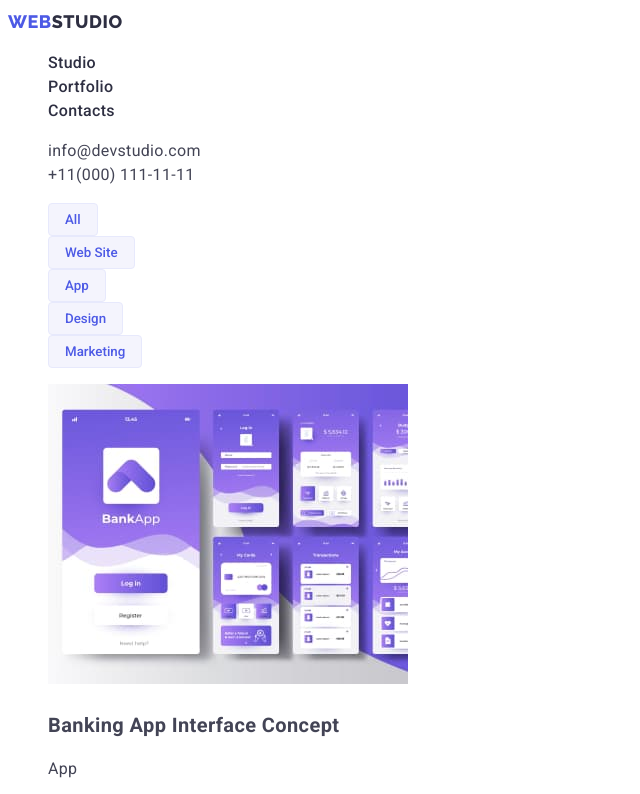
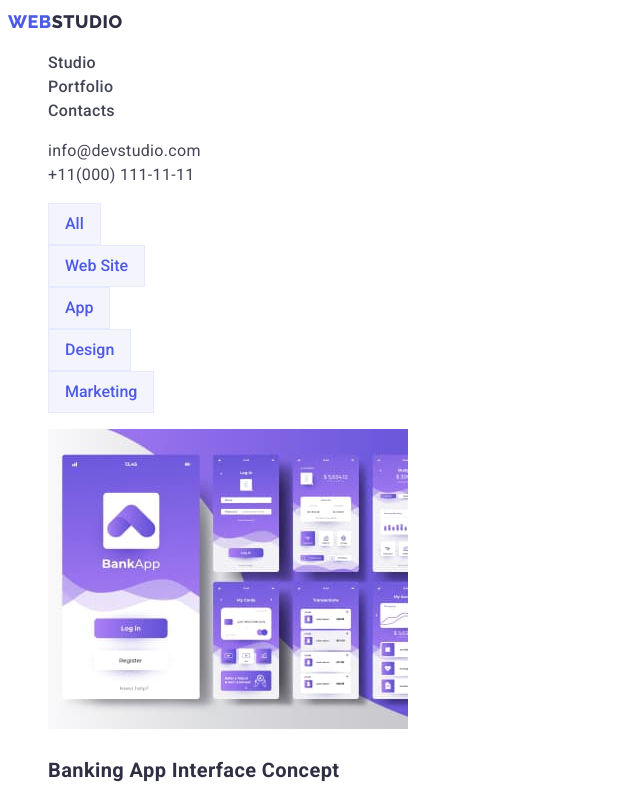
Before and after one commit to PetroShutak/goit-markup-hw-02, a plain HTML site: page portfolio.html in a window 1280 px wide. Shown: the top 794 px of the page, without its empty margins (0-640 px from the left). Drawn offline with Linux system fonts and the light colour scheme.

Commit message:
completed action

```diff
--- a/css/styles.css
+++ b/css/styles.css
@@ -1,26 +1,26 @@
 :root {
   --page_header_bgr: #ffffff;
   --body_color: #2e2f42;
-  --body_bgr: #FFFFFF;
+  --body_bgr: #ffffff;
   --logo_head_color: #2e2f42;
   --logo__accent: #4d5ae5;
-  --menu_item_color: #2E2F42;;
+  --menu_item_color: #2e2f42;
   --contacts-links__link_color: #434455;
   --hero_bgr_color: #2e2f42;
   --hero__heading__color: #ffffff;
   --hero__button_color: #ffffff;
   --hero__button_bgr: #4d5ae5;
-  --title_color: #2E2F42;
-  --team_bgr: #F4F4FD;
-  --team_dscr: #FFFFFF;
+  --title_color: #2e2f42;
+  --team_bgr: #f4f4fd;
+  --team_dscr: #ffffff;
   --description_color: #434455;
   --logo_footer_color: #f4f4fd;
-  --menu__link_color: #2e2f42;
+  --menu__link_color: #434455;
   --footer_bgr: #2e2f42;
-  --portfolio_bgr: #FFFFFF;
+  --portfolio_bgr: #ffffff;
   --button_potrfolio_color: #4d5ae5;
   --button_portfolio_bgr: #f4f4fd;
-  --description_footer_color: #E7E9FC;
+  --description_footer_color: #e7e9fc;
 }
 .list {
   list-style: none;
@@ -37,7 +37,7 @@ body {
 .page-header {
   background-color: var(--page_header_bgr);
   /* box-shadow: 0px 2px 1px rgba(46, 47, 66, 0.08), */
-    /* 0px 1px 1px rgba(46, 47, 66, 0.16), 0px 1px 6px rgba(46, 47, 66, 0.08); */
+  /* 0px 1px 1px rgba(46, 47, 66, 0.16), 0px 1px 6px rgba(46, 47, 66, 0.08); */
 }
 /* ---Logo--- */
 .logo {
@@ -103,23 +103,20 @@ body {
   line-height: 1.19;
   letter-spacing: 0.04em;
   cursor: pointer;
-  background: var(--hero__button_bgr);
+  background-color: var(--hero__button_bgr);
   box-shadow: 0px 4px 4px rgba(0, 0, 0, 0.15);
-  border-radius: 4px;
   color: var(--hero__button_color);
 }
 .hero__button:active {
   color: #ffffff;
-  background: #404bbf;
+  background-color: #404bbf;
   box-shadow: 0px 4px 4px rgba(0, 0, 0, 0.15);
-  border-radius: 4px;
 }
 .hero__button:hover,
 .hero__button:focus {
-  background: #4d5ae5;
+  background-color: #4d5ae5;
   box-shadow: 0px 1px 6px rgba(46, 47, 66, 0.08),
     0px 1px 1px rgba(46, 47, 66, 0.16), 0px 2px 1px rgba(46, 47, 66, 0.08);
-  border-radius: 4px;
 }
 
 /* --ADVANTAGE-- */
@@ -136,17 +133,19 @@ body {
   margin: -1px;
 }
 .team {
-  background-color: var(--team_bgr)
+  background-color: var(--team_bgr);
 }
 .team_dscr {
   background-color: var(--team_dscr);
+  box-shadow: 0px 1px 6px rgba(46, 47, 66, 0.08),
+    0px 1px 1px rgba(46, 47, 66, 0.16), 0px 2px 1px rgba(46, 47, 66, 0.08);
 }
 .subtitle {
   font-weight: 700;
   font-size: 20px;
   line-height: 1.2;
   letter-spacing: 0.02em;
-  color: var(--description_color);
+  color: var(--title_color);
 }
 .description {
   font-weight: 400;
@@ -163,7 +162,6 @@ body {
   letter-spacing: 0.02em;
   text-transform: capitalize;
   color: var(--title_color);
-
 }
 
 /* ----FOOTER--- */
@@ -182,7 +180,7 @@ body {
   color: #4d5ae5;
 }
 .footer {
-  background: var(--footer_bgr);
+  background-color: var(--footer_bgr);
 }
 .description_footer {
   font-weight: 400;
@@ -199,25 +197,24 @@ body {
 .button {
   font-family: "Roboto", sans-serif;
   font-weight: 500;
+  font-size: 16px;
+  line-height: 1.5;
   padding: 8px 16px;
   color: var(--button_potrfolio_color);
-  background: var(--button_portfolio_bgr);
+  background-color: var(--button_portfolio_bgr);
   border: 1px solid #e7e9fc;
-  border-radius: 4px;
   cursor: pointer;
 }
 .button:hover,
 .hero__button:focus {
   color: #ffffff;
-  background: #4d5ae5;
+  background-color: #4d5ae5;
   box-shadow: 0px 3px 1px rgba(0, 0, 0, 0.1), 0px 2px 1px rgba(0, 0, 0, 0.08),
     0px 2px 2px rgba(0, 0, 0, 0.12);
-  border-radius: 4px;
 }
 .button:active {
   color: #ffffff;
-  background: #4d5ae5;
+  background-color: #4d5ae5;
   box-shadow: 0px 3px 1px rgba(0, 0, 0, 0.1), 0px 2px 1px rgba(0, 0, 0, 0.08),
     0px 2px 2px rgba(0, 0, 0, 0.12);
-  border-radius: 4px;
 }
```
